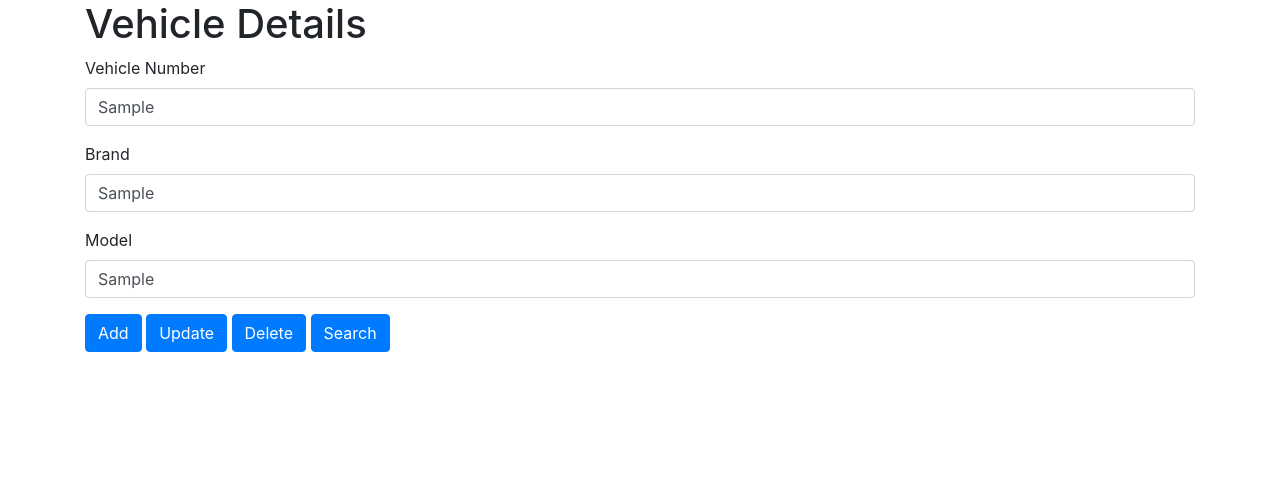
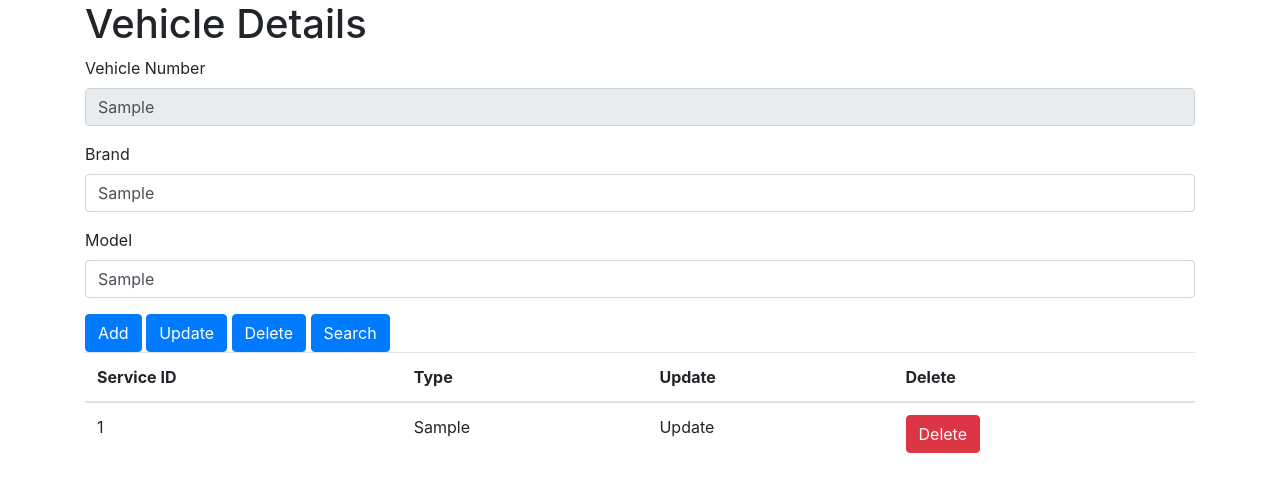
Before and after one commit to AunSyedShah/test_phase_fyp, a Django app: template templates/add_vehicle.html in a window 1280 px wide. Shown: the top 492 px of the page. Run offline with Django 4.2, Linux system fonts and the light colour scheme; the template is opened without the code that fills it: values that come from a table or form of the project are taken from there, others are empty; tables that the repository leaves empty hold one stand-in row (values such as "Sample post"); some libraries are stand-ins or nearby versions.

Commit message:
delete operation for services

```diff
--- a/templates/add_vehicle.html
+++ b/templates/add_vehicle.html
@@ -23,7 +23,7 @@
                     <div class="form-group">
                         <label for="vehicle_number">Vehicle Number</label>
                         <input type="text" class="form-control" id="vehicle_number" placeholder="Enter Vehicle Number"
-                               name="vehicle_number" value="{{ vehicle_detail.vehicle_no }}">
+                               name="vehicle_number" value="{{ vehicle_detail.vehicle_no }}" disabled>
                     </div>
 
                     <div class="form-group">
@@ -64,4 +64,26 @@
             {% endif %}
         </form>
     </div>
+    <div>
+        <table class="table table-hover">
+            <thead>
+            <tr>
+                <th scope="col">Service ID</th>
+                <th scope="col">Type</th>
+                <th scope="col">Update</th>
+                <th scope="col">Delete</th>
+            </tr>
+            </thead>
+            <tbody>
+            {% for services_detail in services_details %}
+                <tr>
+                    <td>{{ services_detail.serviceID }}</td>
+                    <td>{{ services_detail.type }}</td>
+                    <td>Update</td>
+                    <td><a href="{% url 'delete_service' services_detail.serviceID %}" class="btn btn-danger" role="button">Delete</a></td>
+                </tr>
+            {% endfor %}
+            </tbody>
+        </table>
+    </div>
 {% endblock %}
--- a/testphase/urls.py
+++ b/testphase/urls.py
@@ -4,4 +4,5 @@ from . import views
 
 urlpatterns = [
     path('', views.index, name="home"),
+    path('deleteservice/<serviceid>', views.delete_service, name="delete_service"),
 ]
```
Also changed, not shown: testphase/views.py (+11 -1 lines), testphase/migrations/0001_initial.py, testphase/migrations/0002_rename_vehicleno_vehicle_vehicle_no.py (deleted), testphase/migrations/0003_services.py (deleted).
